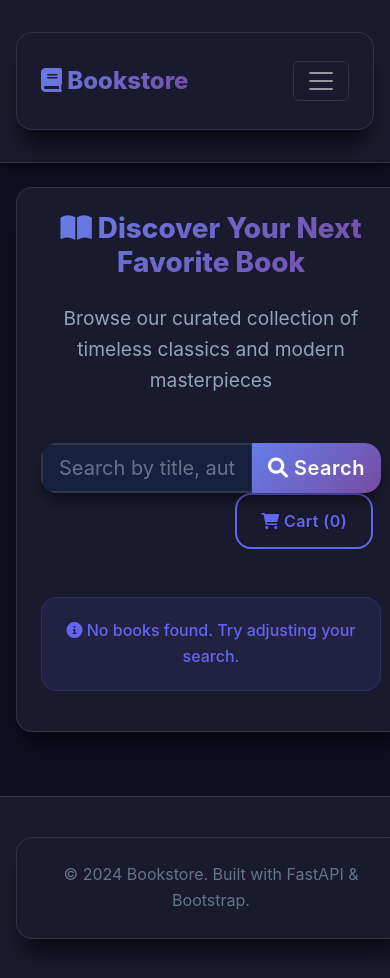
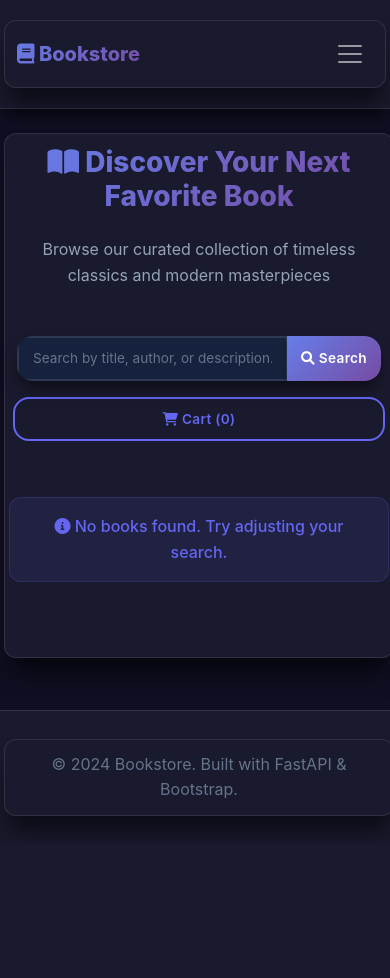
Before and after one commit to Beel17/bookstore, a FastAPI app: page / in a window 390 px wide. After the commit the page ends 833 px from the top, so only its background shows below. Run offline with FastAPI, Linux system fonts and the light colour scheme; data that the repository does not hold is empty; parts of the project's set-up code (start-up, migrations or seed data) failed here and were passed over.

Commit message:
Enhanced Mobile Responsiveness - Comprehensive mobile-first design with optimized layouts for all devices

```diff
--- a/app/static/css/style.css
+++ b/app/static/css/style.css
@@ -378,25 +378,221 @@ h1, h2, h3, h4, h5, h6 {
     background: var(--bg-tertiary);
 }
 
-/* Responsive Design */
+/* Enhanced Mobile Responsiveness */
 @media (max-width: 768px) {
+    /* Container adjustments */
     .container {
-        margin: 1rem;
-        padding: 1.5rem;
+        margin: 0.5rem;
+        padding: 1rem;
+        border-radius: 12px;
+        max-width: 100%;
+    }
+
+    /* Typography for mobile */
+    .display-6 {
+        font-size: 2rem;
+        line-height: 1.2;
+        margin-bottom: 1rem;
+    }
+
+    .lead {
+        font-size: 1rem;
+        margin-bottom: 1.5rem;
+    }
+
+    /* Navigation mobile */
+    .navbar-brand {
+        font-size: 1.25rem;
+    }
+
+    .navbar-toggler {
+        border: none;
+        padding: 0.25rem 0.5rem;
+    }
+
+    .nav-link {
+        padding: 0.5rem 0.75rem !important;
+        margin: 0.125rem 0;
+        border-radius: 8px;
+    }
+
+    /* Search and cart mobile layout */
+    .input-group-lg {
+        margin-bottom: 1rem;
+    }
+
+    .input-group .form-control {
+        padding: 0.75rem 1rem;
+        font-size: 0.9rem;
+    }
+
+    .input-group .btn {
+        padding: 0.75rem 1rem;
+        font-size: 0.9rem;
+    }
+
+    /* Cart buttons mobile */
+    .btn-lg {
+        padding: 0.75rem 1rem;
+        font-size: 0.9rem;
+        width: 100%;
+        margin-bottom: 0.5rem;
+    }
+
+    /* Book cards mobile optimization */
+    .book-card {
+        margin-bottom: 1.5rem;
         border-radius: 16px;
     }
 
     .book-image {
-        height: 200px;
+        height: 180px;
+        border-radius: 16px 16px 0 0;
     }
 
-    .navbar-brand {
-        font-size: 1.5rem;
+    .card-body {
+        padding: 1rem;
+    }
+
+    .card-title {
+        font-size: 1rem;
+        margin-bottom: 0.5rem;
+    }
+
+    .card-text {
+        font-size: 0.85rem;
+        margin-bottom: 0.75rem;
+    }
+
+    /* Price and stock mobile */
+    .price-text {
+        font-size: 1.25rem;
+    }
+
+    .badge {
+        font-size: 0.7rem;
+        padding: 0.25rem 0.5rem;
+    }
+
+    /* Grid adjustments */
+    .col-md-4, .col-lg-3 {
+        padding: 0 0.5rem;
+    }
+
+    /* Forms mobile */
+    .form-control {
+        padding: 0.75rem 1rem;
+        font-size: 0.9rem;
+        border-radius: 12px;
+    }
+
+    /* Modal mobile */
+    .modal-dialog {
+        margin: 1rem;
+        max-width: calc(100% - 2rem);
+    }
+
+    .modal-content {
+        border-radius: 16px;
+    }
+
+    /* Table mobile */
+    .table-responsive {
+        border-radius: 12px;
+        margin: 0 -0.5rem;
+    }
+
+    .table {
+        font-size: 0.85rem;
+    }
+
+    .table thead th {
+        padding: 0.75rem 0.5rem;
+        font-size: 0.8rem;
+    }
+
+    .table tbody td {
+        padding: 0.75rem 0.5rem;
+    }
+
+    /* Alerts mobile */
+    .alert {
+        padding: 1rem;
+        border-radius: 12px;
+        margin: 0 -0.5rem;
+    }
+
+    /* Footer mobile */
+    .footer {
+        padding: 1.5rem 0;
+        margin-top: 2rem;
+        text-align: center;
+    }
+}
+
+/* Extra small devices */
+@media (max-width: 480px) {
+    .container {
+        margin: 0.25rem;
+        padding: 0.75rem;
+    }
+
+    .display-6 {
+        font-size: 1.75rem;
+    }
+
+    .book-image {
+        height: 160px;
+    }
+
+    .card-body {
+        padding: 0.75rem;
     }
 
     .btn-lg {
-        padding: 0.875rem 1.5rem;
-        font-size: 1rem;
+        padding: 0.625rem 0.875rem;
+        font-size: 0.85rem;
+    }
+
+    .input-group .form-control,
+    .input-group .btn {
+        padding: 0.625rem 0.875rem;
+        font-size: 0.85rem;
+    }
+
+    .price-text {
+        font-size: 1.1rem;
+    }
+
+    .modal-dialog {
+        margin: 0.5rem;
+        max-width: calc(100% - 1rem);
+    }
+}
+
+/* Landscape mobile optimization */
+@media (max-width: 768px) and (orientation: landscape) {
+    .container {
+        margin: 0.5rem;
+        padding: 1rem;
+    }
+
+    .display-6 {
+        font-size: 1.5rem;
+        margin-bottom: 0.75rem;
+    }
+
+    .lead {
+        font-size: 0.9rem;
+        margin-bottom: 1rem;
+    }
+
+    .book-image {
+        height: 140px;
+    }
+
+    .card-body {
+        padding: 0.75rem;
     }
 }
 
--- a/app/templates/index.html
+++ b/app/templates/index.html
@@ -98,8 +98,7 @@
                     <div class="position-relative">
                         <img src="${book.image_url || '/static/images/default-book.svg'}"
                              class="card-img-top book-image" alt="${book.title}"
-                             onerror="this.onerror=null; this.src='/static/images/default-book.svg'"
-                             loading="lazy">
+                             onerror="this.onerror=null; this.src='/static/images/default-book.svg'">
                         ${book.stock_quantity === 0 ? '<div class="position-absolute top-0 end-0 m-2"><span class="badge bg-danger">Out of Stock</span></div>' : ''}
                     </div>
                     <div class="card-body d-flex flex-column">
```
